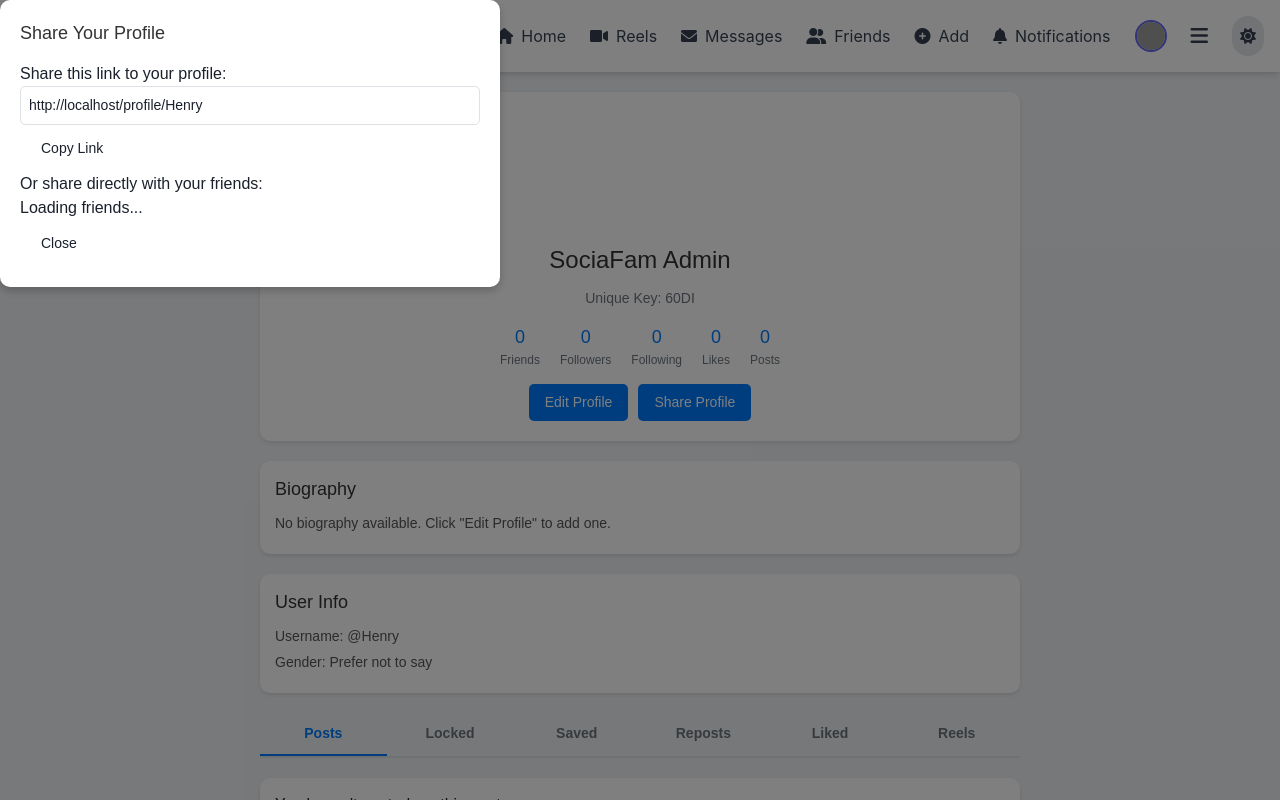
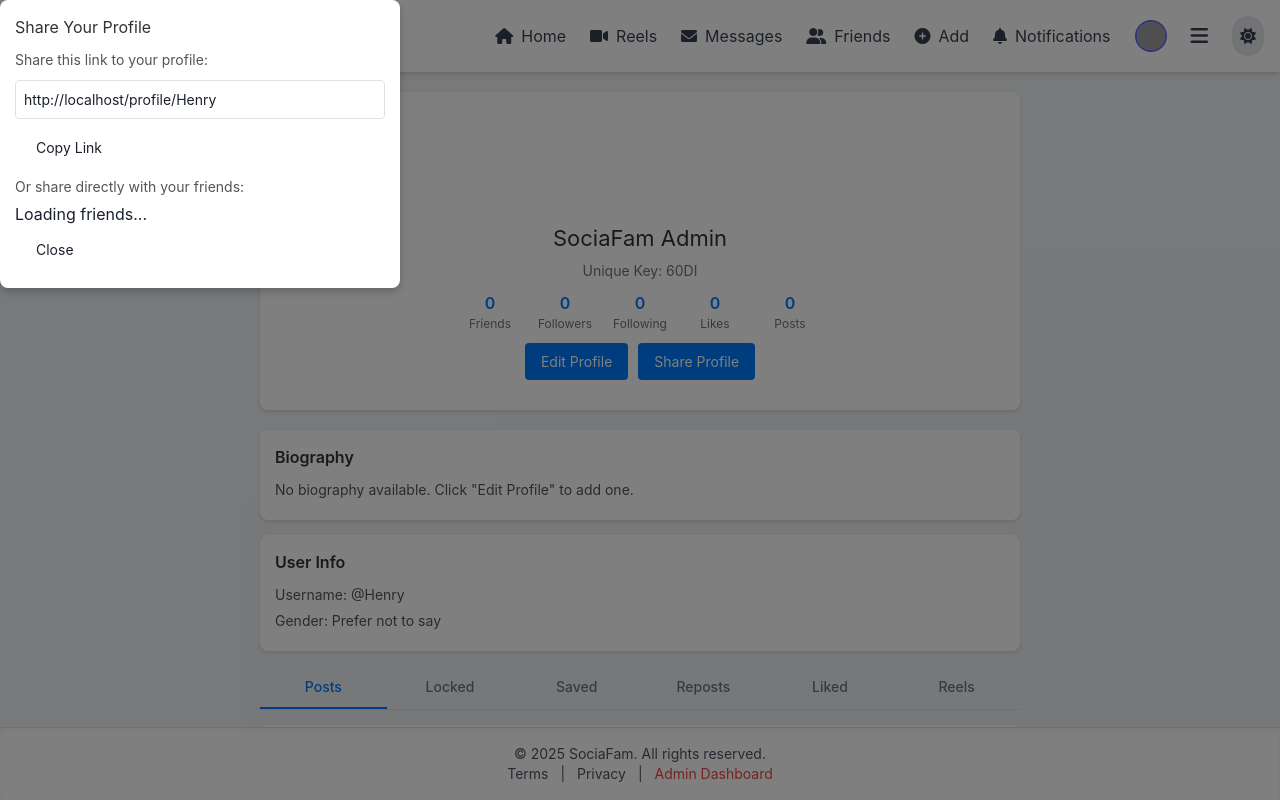
Before and after one commit to Hencheng2/sociafum, a Flask app: page /my_profile in a window 1280 px wide, after a click on "Share Profile". Run offline with Flask 3, Linux system fonts and the light colour scheme; a user stored in the database is signed in; data comes from the database, SQL or seed files in the repository; data that the repository does not hold is empty; some libraries are stand-ins or nearby versions; grey boxes are pictures that could not be loaded.

Commit message:
Update my_profile.html

```diff
--- a/templates/my_profile.html
+++ b/templates/my_profile.html
@@ -27,90 +27,92 @@
         max-width: 800px;
         margin: 0 auto;
         padding: 20px;
-        font-family: Arial, sans-serif;
+        font-family: -apple-system, BlinkMacSystemFont, 'Segoe UI', Roboto, Arial, sans-serif;
     }
     /* Profile header */
     .profile-header {
         text-align: center;
         padding: 20px;
         background: #fff;
-        border-radius: 10px;
+        border-radius: 8px;
         box-shadow: 0 2px 4px rgba(0, 0, 0, 0.1);
         margin-bottom: 20px;
     }
     .profile-header img {
-        width: 120px;
-        height: 120px;
+        width: 100px;
+        height: 100px;
         border-radius: 50%;
         object-fit: cover;
-        border: 3px solid #007bff;
-        cursor: pointer;
-        transition: transform 0.3s;
-    }
-    .profile-header img:hover {
-        transform: scale(1.05);
+        border: 2px solid #007bff;
+        margin-bottom: 10px;
     }
     .profile-header h2 {
-        font-size: 24px;
-        margin: 10px 0;
+        font-size: 22px;
+        margin: 5px 0;
         color: #333;
     }
     .profile-header p {
         font-size: 14px;
         color: #6c757d;
+        margin: 5px 0;
     }
     /* Stats */
     .stats {
         display: flex;
         justify-content: center;
-        gap: 20px;
-        margin: 15px 0;
+        gap: 15px;
+        margin: 10px 0;
+        flex-wrap: wrap;
     }
     .stats div {
         text-align: center;
+        min-width: 60px;
     }
     .stats h3 {
-        font-size: 18px;
+        font-size: 16px;
         margin: 0;
         color: #007bff;
+        font-weight: 600;
     }
     .stats p {
         font-size: 12px;
         margin: 0;
         color: #6c757d;
     }
-    /* Action buttons */
+    /* Actions */
     .actions {
         display: flex;
         justify-content: center;
         gap: 10px;
+        margin: 10px 0;
     }
-    .actions a, .actions button {
+    .actions button, .actions a {
         padding: 8px 16px;
         background: #007bff;
-        color: white;
+        color: #fff;
         border: none;
-        border-radius: 5px;
-        text-decoration: none;
+        border-radius: 4px;
         font-size: 14px;
         cursor: pointer;
-        transition: background 0.3s;
+        text-decoration: none;
+        transition: background 0.2s;
     }
-    .actions a:hover, .actions button:hover {
+    .actions button:hover, .actions a:hover {
         background: #0056b3;
     }
     /* Sections */
     .section {
         background: #fff;
         padding: 15px;
-        border-radius: 10px;
+        border-radius: 8px;
         box-shadow: 0 2px 4px rgba(0, 0, 0, 0.1);
-        margin: 20px 0;
+        margin: 15px 0;
     }
     .section h2 {
-        font-size: 18px;
-        margin-bottom: 10px;
+        font-size: 16px;
+        margin: 0 0 10px;
         color: #333;
+        font-weight: 600;
     }
     .section p {
         font-size: 14px;
@@ -127,18 +129,18 @@
     /* Tabs */
     .tab-container {
         display: flex;
-        border-bottom: 2px solid #dee2e6;
-        margin-bottom: 20px;
+        border-bottom: 1px solid #dee2e6;
+        margin-bottom: 15px;
     }
     .tab {
         flex: 1;
-        padding: 10px 0;
+        padding: 10px;
         text-align: center;
         cursor: pointer;
         font-size: 14px;
-        font-weight: bold;
+        font-weight: 500;
         color: #6c757d;
-        transition: all 0.3s;
+        transition: all 0.2s;
     }
     .tab:hover, .tab.active {
         color: #007bff;
@@ -148,7 +150,7 @@
         display: none;
         background: #fff;
         padding: 15px;
-        border-radius: 10px;
+        border-radius: 8px;
         box-shadow: 0 2px 4px rgba(0, 0, 0, 0.1);
     }
     .tab-content.active {
@@ -188,47 +191,51 @@
     }
     .modal-content {
         background: #fff;
-        padding: 20px;
-        border-radius: 10px;
-        max-width: 500px;
-        width: 90%;
+        padding: 15px;
+        border-radius: 8px;
+        max-width: 90%;
+        width: 400px;
         box-shadow: 0 4px 8px rgba(0, 0, 0, 0.2);
     }
     .modal-content h2 {
-        font-size: 18px;
-        margin-bottom: 15px;
+        font-size: 16px;
+        margin: 0 0 10px;
         color: #333;
+    }
+    .modal-content p {
+        font-size: 14px;
+        margin: 5px 0;
+        color: #555;
     }
     .modal-content img, .modal-content video {
         max-width: 100%;
-        border-radius: 5px;
+        border-radius: 4px;
     }
+    .modal-content input[type="text"],
     .modal-content input[type="file"] {
-        margin: 10px 0;
         width: 100%;
-    }
-    .modal-content input[type="text"] {
         padding: 8px;
-        width: 100%;
+        margin: 5px 0;
         border: 1px solid #dee2e6;
-        border-radius: 5px;
+        border-radius: 4px;
         font-size: 14px;
+        box-sizing: border-box;
     }
     .modal-content button {
         padding: 8px 16px;
         margin: 5px;
         border: none;
-        border-radius: 5px;
+        border-radius: 4px;
+        font-size: 14px;
         cursor: pointer;
-        font-size: 14px;
     }
     .modal-content button.cancel {
         background: #6c757d;
-        color: white;
+        color: #fff;
     }
     .modal-content button.save {
         background: #007bff;
-        color: white;
+        color: #fff;
     }
     .modal-content button:hover {
         opacity: 0.9;
@@ -286,8 +305,8 @@
             </div>
         </div>
         <div class="actions">
-            <a href="{{ url_for('edit_profile') }}">Edit Profile</a>
-            <a href="#" onclick="document.getElementById('shareModal').style.display='block'">Share Profile</a>
+            <button onclick="window.location.href='{{ url_for('edit_profile') }}'">Edit Profile</button>
+            <button onclick="document.getElementById('shareModal').style.display='block'">Share Profile</button>
         </div>
     </div>
 
@@ -349,7 +368,7 @@
         {% endif %}
     </div>
 
-    {# Tabs #}
+    {# Posts, Locked Posts, Saved, Reposts, Liked, Reels Tabs #}
     <div class="tab-container">
         <div class="tab active" onclick="showTab('posts')">Posts</div>
         <div class="tab" onclick="showTab('locked')">Locked</div>
@@ -578,7 +597,7 @@
         alert('Profile link copied to clipboard!');
     }
 
-    document.getElementById('shareModal').parentElement.querySelector('a').onclick = function() {
+    document.getElementById('shareModal').parentElement.querySelector('button').onclick = function() {
         fetch('/api/friends')
             .then(response => response.json())
             .then(data => {
```
Also changed, not shown: other parts of templates/my_profile.html (+30 -17 lines).
